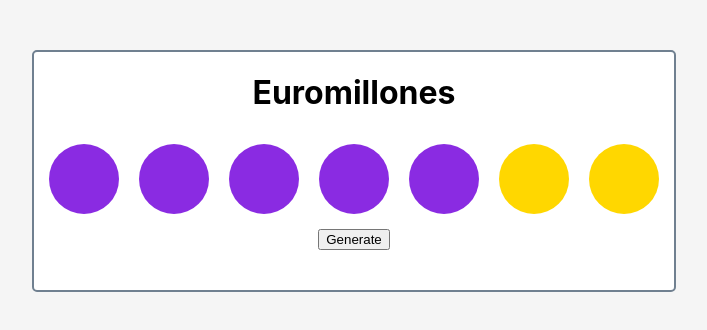
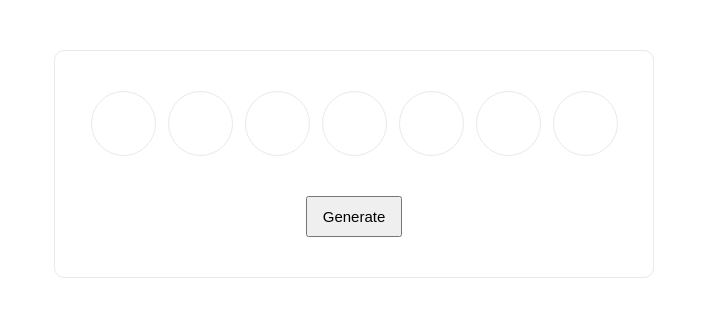
Before and after one commit to caballero-react-ex/euromillions, a React (Create React App) app: page / in a window 1280 px wide. Shown: the top 330 px of the page, without its empty margins (286-993 px from the left). Built offline with nearby package versions, Linux system fonts and the light colour scheme.

Commit message:
basic layout added

```diff
--- /dev/null
+++ b/src/base/_colors.scss
@@ -0,0 +1,7 @@
+$color-black: #212121;
+$color-white: #ffffff;
+
+$color-grey: #8c9194;
+$color-light-grey: #e9e9e9;
+
+$color-yellow: #f0933d;
--- /dev/null
+++ b/src/base/_mixins.scss
@@ -0,0 +1,21 @@
+// --------------------------------------------------
+// Media queries mixin
+// --------------------------------------------------
+
+@mixin respond($breakpoint) {
+
+  @if $breakpoint == tablet-small {
+    @media only screen and (min-width: 31.2em) { @content }; // 500px
+  }
+
+  @if $breakpoint == tablet {
+    @media only screen and (min-width: 48.1em) { @content }; // 770px
+  }
+
+    @if $breakpoint == desktop {
+    @media only screen and (min-width: 75em) { @content }; // 1200
+  }
+}
+
+// use the mixin inside the class:
+// @include respond($breakpoint-name) { font-weight: 400; }
--- /dev/null
+++ b/src/base/_reset.scss
@@ -0,0 +1,17 @@
+// --------------------------------------------------
+// Generic Reset
+// --------------------------------------------------
+
+*,
+*::before,
+*::after {
+  margin: 0;
+  padding: 0;
+  box-sizing: inherit;
+}
+html {
+  font-size: 62.5%;
+  font-family: "Roboto", sans-serif;
+  font-weight: 300;
+  box-sizing: border-box;
+}
--- a/src/comps/App.js
+++ b/src/comps/App.js
@@ -1,5 +1,6 @@
 import React from 'react';
-import './_App.scss';
+import '../main.scss';
+
 import Lotto from './Lotto';
 
 function App() {
--- a/src/comps/Ball.js
+++ b/src/comps/Ball.js
@@ -1,5 +1,6 @@
 import React, { Component } from 'react';
-import './_Ball.scss';
+
+// import './_Ball.scss';
 
 
 class Ball extends Component {
--- a/src/comps/Lotto.js
+++ b/src/comps/Lotto.js
@@ -1,7 +1,8 @@
 import React, { Component } from 'react';
-import './_Lotto.scss';
+
 import Ball from './Ball';
 import Star from './Star';
+
 import { v4 as uuidv4 } from 'uuid';
 
 
@@ -59,12 +60,12 @@
   render() {
     return (
       <div className='Lotto'>
-        <h1>{this.props.title}</h1>
-        <div>
+        {/* <h1>{this.props.title}</h1> */}
+        <div className='Ball-container'>
           {this.state.nums.map(n => <Ball num={twoDigitNum(n)} key={uuidv4()} />)}
           {this.state.numsStar.map(n => <Star num={twoDigitNum(n)} key={uuidv4()} />)}
         </div>
-        <button onClick={this.handleClick}>Generate</button>
+        <button className='Lotto-btn' onClick={this.handleClick}>Generate</button>
       </div>
     );
   }
--- a/src/comps/_Ball.scss
+++ b/src/comps/_Ball.scss
@@ -1,14 +1,35 @@
 .Ball {
-  width: 50px;
-  height: 50px;
-  display: inline-flex;
+  display: flex;
   justify-content: center;
   align-items: center;
-  padding: 10px;
-  margin: 10px;
-  font-size: 20px;
-  font-weight: 700;
-  color: white;
-  background-color: blueviolet;
+  width: 3.5rem;
+  height: 3.5rem;
+  margin-left: .6rem;
+  margin-right: .6rem;
+  // padding: 1rem;
+  font-size: 1.6rem;
+  font-weight: 400;
+  letter-spacing: .05rem;
+  color: $color-black;
+  // background-color: blueviolet;
+  border: 1px solid $color-light-grey;
   border-radius: 50%;
+
+  @include respond(tablet-small) {
+    width: 5rem;
+    height: 5rem;
+    font-size: 1.8rem;
+  }
+
+  @include respond(tablet) {
+    width: 6rem;
+    height: 6rem;
+    font-size: 2.2rem;
+  }
+
+  @include respond(desktop) {
+    width: 6.5rem;
+    height: 6.5rem;
+    // font-size: 2.6rem;
+  }
 }
--- a/src/comps/_Lotto.scss
+++ b/src/comps/_Lotto.scss
@@ -1,25 +1,28 @@
 .Lotto {
-  width: 50%;
+  width: 100%;
+  // height: 500px;
   margin: 0 auto;
-  margin-top: 50px;
-  padding-bottom: 40px;
-  border: 2px solid slategray;
-  border-radius: 5px;
-  background-color: white;
+  margin-top: 5rem;
+  padding-top: 4rem;
+  padding-bottom: 4rem;
+
+  width: 60rem;
+  border: 1px solid $color-light-grey;
+  border-radius: 10px;
+  // background-color: $color-yellow;
 }
 
-.Lotto-btn-container {
+.Ball-container {
   display: flex;
   justify-content: center;
 }
 
 .Lotto-btn {
-  display: block;
-  margin-top: 20px;
-  padding-top: 10px;
-  padding-bottom: 10px;
-  padding-left: 15px;
-  padding-right: 15px;
-  font-size: 15px;
+  margin-top: 4rem;
+  padding-top: 1rem;
+  padding-bottom: 1rem;
+  padding-left: 1.5rem;
+  padding-right: 1.5rem;
+  font-size: 1.5rem;
   font-weight: 400;
 }
--- a/src/comps/_Star.scss
+++ b/src/comps/_Star.scss
@@ -1,4 +1,4 @@
 .Star {
-  background-color: gold;
-  color: black;
+  // background-color: gold;
+  // color: black;
 }
--- a/src/index.css
+++ b/src/index.css
@@ -1,4 +1,4 @@
-body {
+/* body {
   margin: 0;
   font-family: -apple-system, BlinkMacSystemFont, 'Segoe UI', 'Roboto', 'Oxygen',
     'Ubuntu', 'Cantarell', 'Fira Sans', 'Droid Sans', 'Helvetica Neue',
@@ -12,4 +12,4 @@
 code {
   font-family: source-code-pro, Menlo, Monaco, Consolas, 'Courier New',
     monospace;
-}
+} */
--- a/src/main.scss
+++ b/src/main.scss
@@ -1,6 +1,13 @@
 // base
-
+@import "./base/colors";
+@import "./base/mixins";
+@import "./base/reset";
 
 
 
 // comps
+
+@import "./comps/Lotto";
+@import "./comps/Ball";
+@import "./comps/Star";
+@import "./comps/App";
```
